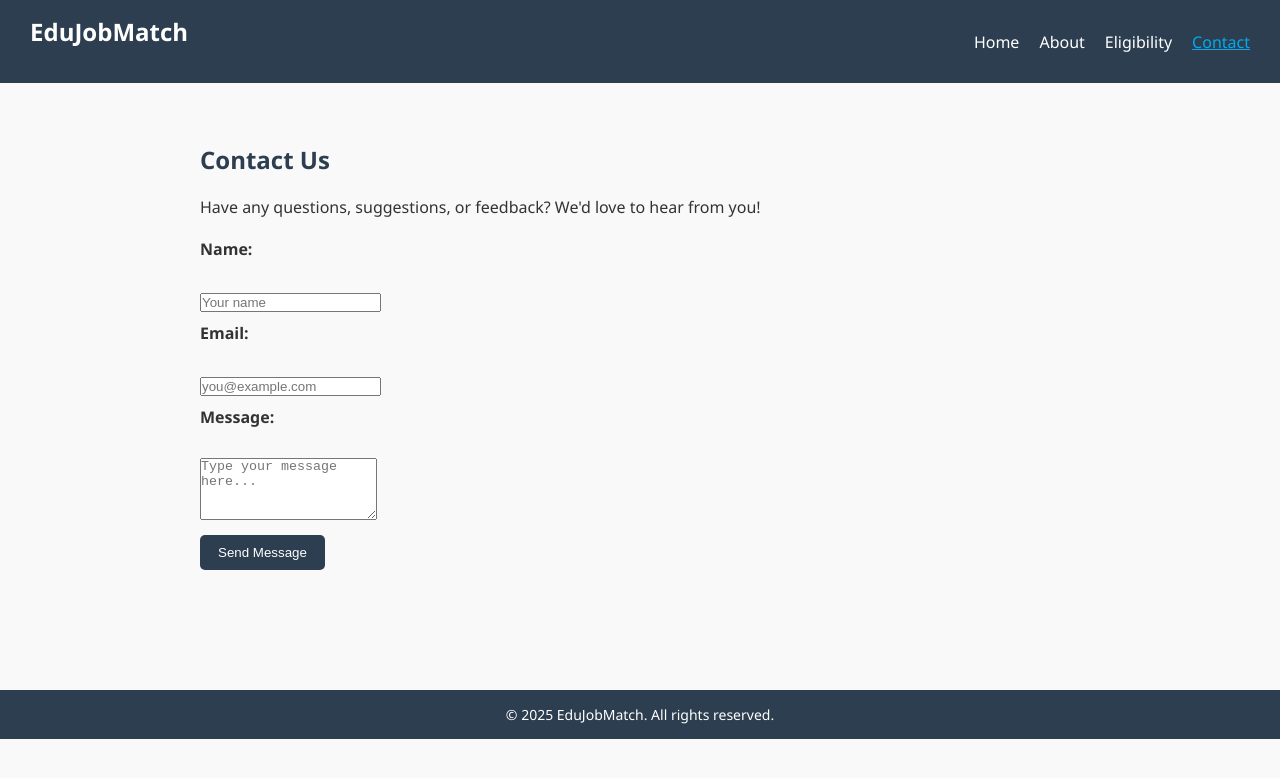
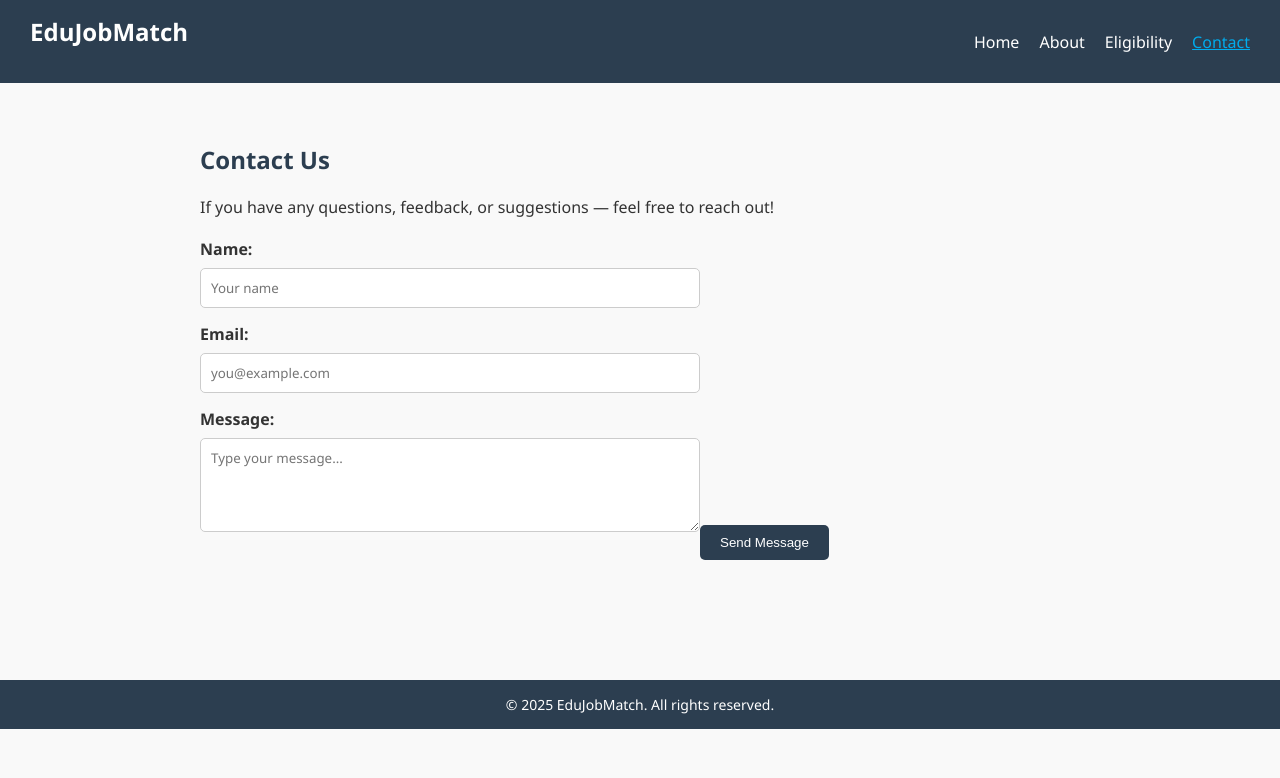
Before and after one commit to RASHIKATYAGI99/EduJobMatch, a React (Vite) app: page /contact in a window 1280 px wide. Shown: the top 778 px of the page. Built offline with nearby package versions, Linux system fonts and the light colour scheme.

Commit message:
Added Contact page with styled form

```diff
--- a/src/index.css
+++ b/src/index.css
@@ -151,3 +151,30 @@
 ul li {
   margin-bottom: 8px;
 }
+
+input, textarea {
+  width: 100%;
+  max-width: 500px;
+  padding: 10px;
+  margin-bottom: 15px;
+  border: 1px solid #ccc;
+  border-radius: 5px;
+  font-family: inherit;
+}
+
+textarea {
+  resize: vertical;
+}
+
+button[type="submit"] {
+  background-color: #2c3e50;
+  color: white;
+  border: none;
+  padding: 10px 20px;
+  border-radius: 5px;
+  cursor: pointer;
+}
+
+button[type="submit"]:hover {
+  background-color: #34495e;
+}
--- a/src/pages/Contact.jsx
+++ b/src/pages/Contact.jsx
@@ -1,32 +1,20 @@
-import React, { useEffect } from "react";
+import React from "react";
 
 const Contact = () => {
-  useEffect(() => {
-    document.title = "EduJobMatch | Contact";
-  }, []);
-
   return (
     <div className="container">
       <h2>Contact Us</h2>
-      <p>
-        Have any questions, suggestions, or feedback? We'd love to hear from you!
-      </p>
+      <p>If you have any questions, feedback, or suggestions — feel free to reach out!</p>
 
       <form>
-        <div style={{ marginBottom: "10px" }}>
-          <label htmlFor="name">Name:</label><br />
-          <input type="text" id="name" name="name" placeholder="Your name" />
-        </div>
+        <label htmlFor="name">Name:</label>
+        <input type="text" id="name" name="name" placeholder="Your name" required />
 
-        <div style={{ marginBottom: "10px" }}>
-          <label htmlFor="email">Email:</label><br />
-          <input type="email" id="email" name="email" placeholder="you@example.com" />
-        </div>
+        <label htmlFor="email">Email:</label>
+        <input type="email" id="email" name="email" placeholder="you@example.com" required />
 
-        <div style={{ marginBottom: "10px" }}>
-          <label htmlFor="message">Message:</label><br />
-          <textarea id="message" name="message" rows="4" placeholder="Type your message here..."></textarea>
-        </div>
+        <label htmlFor="message">Message:</label>
+        <textarea id="message" name="message" rows="4" placeholder="Type your message..." required></textarea>
 
         <button type="submit">Send Message</button>
       </form>
```
